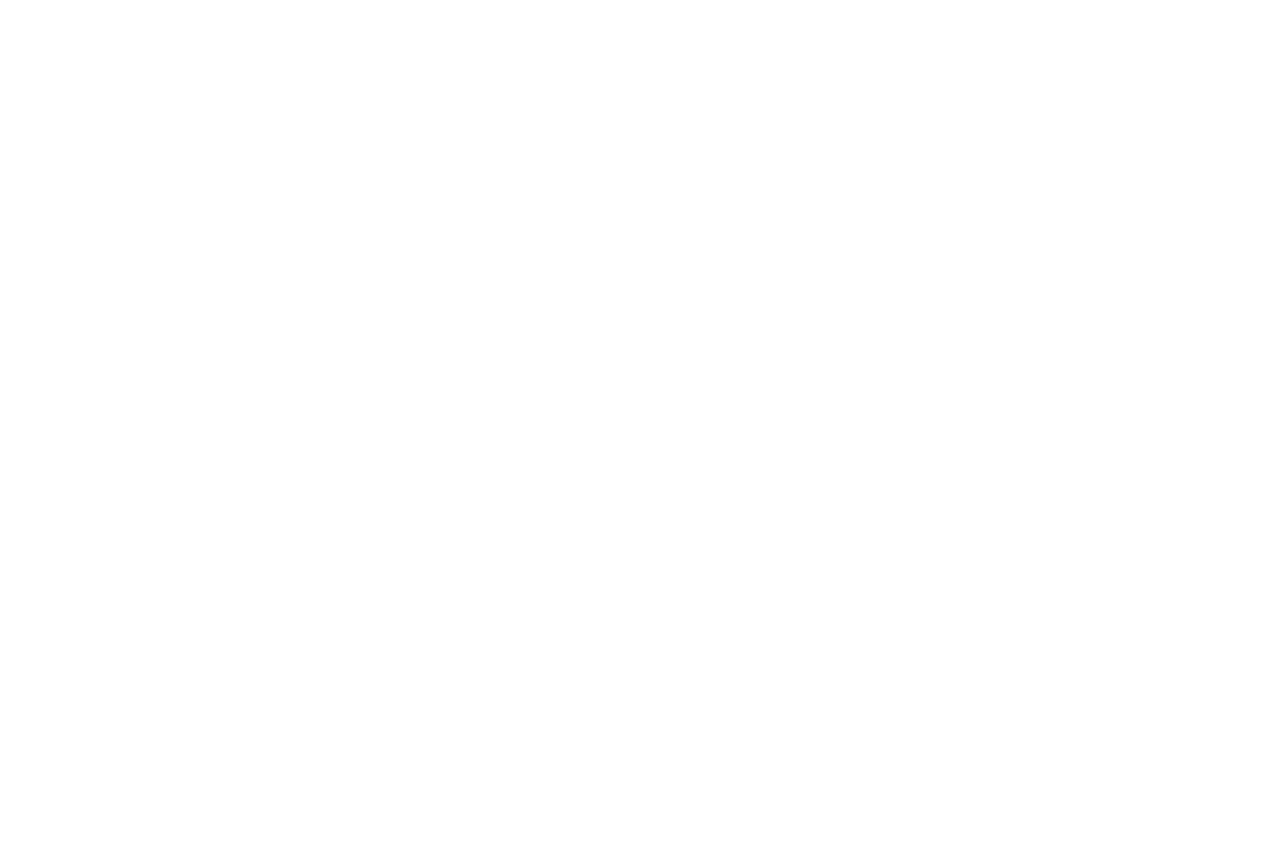
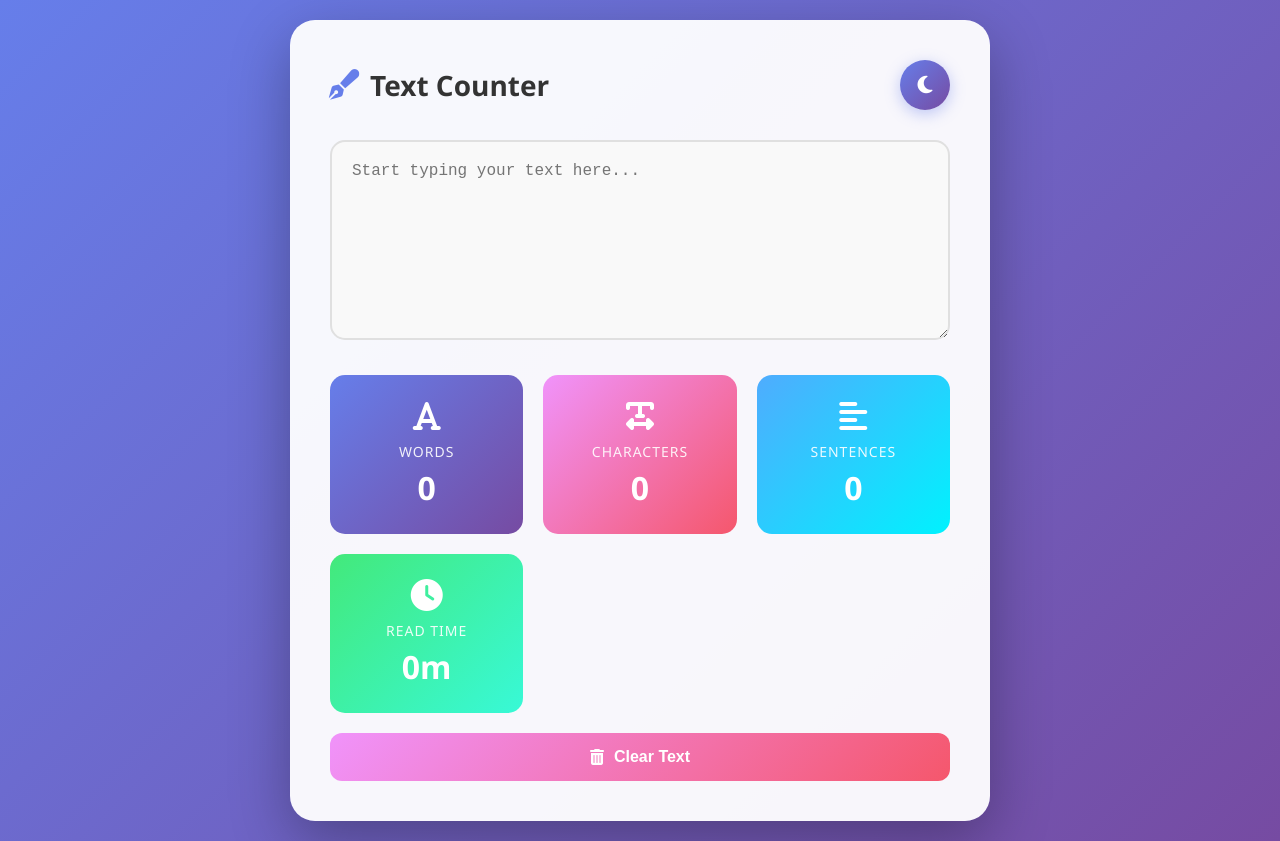
Before and after one commit to akashasahu07/Text-Counter-App, a plain HTML site: page index.html in a window 1280 px wide. Before the commit the page ends 800 px from the top, so only its background shows below. Drawn offline with Linux system fonts and the light colour scheme.

Commit message:
code updated

```diff
--- a/index.html
+++ b/index.html
@@ -1,11 +1,59 @@
 <!DOCTYPE html>
 <html lang="en">
+
 <head>
     <meta charset="UTF-8">
     <meta name="viewport" content="width=device-width, initial-scale=1.0">
     <title>Text Counter App</title>
+    <link rel="stylesheet" href="style.css">
+    <link rel="stylesheet" href="https://cdnjs.cloudflare.com/ajax/libs/font-awesome/6.4.0/css/all.min.css">
+
 </head>
+
 <body>
+    <div class="container">
+        <div class="header">
+            <h2>
+                <i class="fas fa-pen-fancy"></i>
+                Text Counter
+            </h2>
+            <button class="theme-toggle" id="theme-toggle">
+                <i class="fas fa-moon"></i>
+            </button>
+        </div>
 
+        <textarea id="text-input" placeholder="Start typing your text here..."></textarea>
+
+        <div class="stats-container">
+            <div class="stat-card">
+                <i class="fas fa-font"></i>
+                <div class="stat-label">Words</div>
+                <div class="stat-value" id="word-count">0</div>
+            </div>
+            <div class="stat-card">
+                <i class="fas fa-text-width"></i>
+                <div class="stat-label">Characters</div>
+                <div class="stat-value" id="char-count">0</div>
+            </div>
+            <div class="stat-card">
+                <i class="fas fa-align-left"></i>
+                <div class="stat-label">Sentences</div>
+                <div class="stat-value" id="sentence-count">0</div>
+            </div>
+            <div class="stat-card">
+                <i class="fas fa-clock"></i>
+                <div class="stat-label">Read Time</div>
+                <div class="stat-value" id="read-time">0m</div>
+            </div>
+        </div>
+
+        <button class="clear-btn" id="clear-btn">
+            <i class="fas fa-trash-alt"></i>
+            Clear Text
+        </button>
+    </div>
+
+    <script src="script.js"></script>
 </body>
+
 </html>
--- a/script.js
+++ b/script.js
@@ -0,0 +1,65 @@
+const textInput = document.getElementById("text-input");
+const wordCountDisplay = document.getElementById("word-count");
+const charCountDisplay = document.getElementById("char-count");
+const sentenceCountDisplay = document.getElementById("sentence-count");
+const readTimeDisplay = document.getElementById("read-time");
+const clearBtn = document.getElementById("clear-btn");
+const themeToggle = document.getElementById("theme-toggle");
+
+// Check for saved theme preference
+const currentTheme = localStorage.getItem("theme") || "light";
+if (currentTheme === "dark") {
+    document.body.classList.add("dark-mode");
+    themeToggle.innerHTML = '<i class="fas fa-sun"></i>';
+}
+
+function updateCounts() {
+    const text = textInput.value;
+
+    // Character count
+    const charCount = text.length;
+
+    // Word count
+    const trimmedText = text.trim();
+    const wordCount = trimmedText.length > 0 ? trimmedText.split(/\s+/).length : 0;
+
+    // Sentence count
+    const sentences = text.split(/[.!?]+/).filter(sentence => sentence.trim().length > 0);
+    const sentenceCount = sentences.length;
+
+    // Reading time (average 200 words per minute)
+    const readTime = Math.ceil(wordCount / 200);
+
+    // Update display with animation
+    charCountDisplay.textContent = charCount;
+    wordCountDisplay.textContent = wordCount;
+    sentenceCountDisplay.textContent = sentenceCount;
+    readTimeDisplay.textContent = readTime + "m";
+
+    // Trigger animation
+    [charCountDisplay, wordCountDisplay, sentenceCountDisplay, readTimeDisplay].forEach(el => {
+        el.style.animation = 'none';
+        setTimeout(() => el.style.animation = 'countUp 0.3s ease', 10);
+    });
+}
+
+// Theme toggle
+themeToggle.addEventListener("click", () => {
+    document.body.classList.toggle("dark-mode");
+    const isDark = document.body.classList.contains("dark-mode");
+    themeToggle.innerHTML = isDark ? '<i class="fas fa-sun"></i>' : '<i class="fas fa-moon"></i>';
+    localStorage.setItem("theme", isDark ? "dark" : "light");
+});
+
+// Clear button
+clearBtn.addEventListener("click", () => {
+    textInput.value = "";
+    updateCounts();
+    textInput.focus();
+});
+
+// Input event listener
+textInput.addEventListener("input", updateCounts);
+
+// Initialize counts
+updateCounts();
--- a/style.css
+++ b/style.css
@@ -0,0 +1,262 @@
+* {
+    margin: 0;
+    padding: 0;
+    box-sizing: border-box;
+}
+
+body {
+    font-family: 'Segoe UI', Tahoma, Geneva, Verdana, sans-serif;
+    min-height: 100vh;
+    display: flex;
+    justify-content: center;
+    align-items: center;
+    background: linear-gradient(135deg, #667eea 0%, #764ba2 100%);
+    padding: 20px;
+    transition: background 0.3s ease;
+}
+
+body.dark-mode {
+    background: linear-gradient(135deg, #1a1a2e 0%, #16213e 100%);
+}
+
+.container {
+    background: rgba(255, 255, 255, 0.95);
+    border-radius: 25px;
+    padding: 40px;
+    box-shadow: 0 20px 60px rgba(0, 0, 0, 0.3);
+    max-width: 700px;
+    width: 100%;
+    animation: fadeInUp 0.6s ease;
+    transition: all 0.3s ease;
+}
+
+body.dark-mode .container {
+    background: rgba(30, 30, 30, 0.95);
+    box-shadow: 0 20px 60px rgba(0, 0, 0, 0.6);
+}
+
+@keyframes fadeInUp {
+    from {
+        opacity: 0;
+        transform: translateY(30px);
+    }
+
+    to {
+        opacity: 1;
+        transform: translateY(0);
+    }
+}
+
+.header {
+    display: flex;
+    justify-content: space-between;
+    align-items: center;
+    margin-bottom: 30px;
+}
+
+h2 {
+    color: #333;
+    font-size: 28px;
+    display: flex;
+    align-items: center;
+    gap: 12px;
+}
+
+body.dark-mode h2 {
+    color: #fff;
+}
+
+h2 i {
+    color: #667eea;
+    animation: pulse 2s ease-in-out infinite;
+}
+
+@keyframes pulse {
+
+    0%,
+    100% {
+        transform: scale(1);
+    }
+
+    50% {
+        transform: scale(1.1);
+    }
+}
+
+.theme-toggle {
+    background: linear-gradient(135deg, #667eea 0%, #764ba2 100%);
+    border: none;
+    width: 50px;
+    height: 50px;
+    border-radius: 50%;
+    cursor: pointer;
+    display: flex;
+    align-items: center;
+    justify-content: center;
+    color: white;
+    font-size: 20px;
+    transition: all 0.3s ease;
+    box-shadow: 0 4px 15px rgba(102, 126, 234, 0.4);
+}
+
+.theme-toggle:hover {
+    transform: rotate(180deg) scale(1.1);
+    box-shadow: 0 6px 20px rgba(102, 126, 234, 0.6);
+}
+
+body.dark-mode .theme-toggle {
+    background: linear-gradient(135deg, #ffd89b 0%, #19547b 100%);
+}
+
+textarea {
+    width: 100%;
+    min-height: 200px;
+    padding: 20px;
+    border: 2px solid #e0e0e0;
+    border-radius: 15px;
+    font-size: 16px;
+    resize: vertical;
+    transition: all 0.3s ease;
+    color: #333;
+    background: #f9f9f9;
+}
+
+body.dark-mode textarea {
+    background: #2a2a2a;
+    color: #fff;
+    border-color: #444;
+}
+
+textarea:focus {
+    outline: none;
+    border-color: #667eea;
+    box-shadow: 0 0 0 3px rgba(102, 126, 234, 0.1);
+    transform: translateY(-2px);
+}
+
+body.dark-mode textarea:focus {
+    border-color: #ffd89b;
+    box-shadow: 0 0 0 3px rgba(255, 216, 155, 0.1);
+}
+
+.stats-container {
+    display: grid;
+    grid-template-columns: repeat(auto-fit, minmax(150px, 1fr));
+    gap: 20px;
+    margin-top: 30px;
+}
+
+.stat-card {
+    background: linear-gradient(135deg, #667eea 0%, #764ba2 100%);
+    padding: 25px;
+    border-radius: 15px;
+    color: white;
+    text-align: center;
+    transition: all 0.3s ease;
+    animation: slideIn 0.5s ease;
+}
+
+.stat-card:nth-child(2) {
+    background: linear-gradient(135deg, #f093fb 0%, #f5576c 100%);
+    animation-delay: 0.1s;
+}
+
+.stat-card:nth-child(3) {
+    background: linear-gradient(135deg, #4facfe 0%, #00f2fe 100%);
+    animation-delay: 0.2s;
+}
+
+.stat-card:nth-child(4) {
+    background: linear-gradient(135deg, #43e97b 0%, #38f9d7 100%);
+    animation-delay: 0.3s;
+}
+
+@keyframes slideIn {
+    from {
+        opacity: 0;
+        transform: translateX(-20px);
+    }
+
+    to {
+        opacity: 1;
+        transform: translateX(0);
+    }
+}
+
+.stat-card:hover {
+    transform: translateY(-5px);
+    box-shadow: 0 10px 25px rgba(0, 0, 0, 0.2);
+}
+
+.stat-card i {
+    font-size: 32px;
+    margin-bottom: 10px;
+    display: block;
+}
+
+.stat-label {
+    font-size: 14px;
+    opacity: 0.9;
+    margin-bottom: 5px;
+    text-transform: uppercase;
+    letter-spacing: 1px;
+}
+
+.stat-value {
+    font-size: 32px;
+    font-weight: bold;
+    animation: countUp 0.3s ease;
+}
+
+@keyframes countUp {
+    from {
+        opacity: 0;
+        transform: scale(0.5);
+    }
+
+    to {
+        opacity: 1;
+        transform: scale(1);
+    }
+}
+
+.clear-btn {
+    margin-top: 20px;
+    width: 100%;
+    padding: 15px;
+    background: linear-gradient(135deg, #f093fb 0%, #f5576c 100%);
+    border: none;
+    border-radius: 12px;
+    color: white;
+    font-size: 16px;
+    font-weight: bold;
+    cursor: pointer;
+    transition: all 0.3s ease;
+    display: flex;
+    align-items: center;
+    justify-content: center;
+    gap: 10px;
+}
+
+.clear-btn:hover {
+    transform: scale(1.02);
+    box-shadow: 0 8px 20px rgba(245, 87, 108, 0.4);
+}
+
+.clear-btn:active {
+    transform: scale(0.98);
+}
+
+@media (max-width: 600px) {
+    .container {
+        padding: 25px;
+    }
+
+    h2 {
+        font-size: 22px;
+    }
+
+    .stats-container {
+        grid-template-columns: repeat(2, 1fr);
+    }
+}
```
